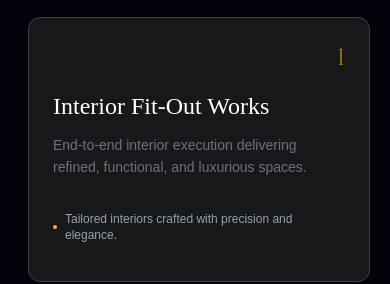
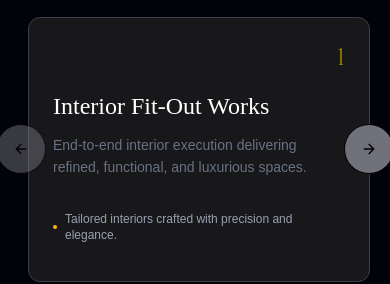
Before and after one commit to 1nsane-in/karrardesign, a React (Vite) app: page / in a window 390 px wide. Shown: the part 1660-1944 px from the top of the page. Built offline with nearby package versions, Linux system fonts and the light colour scheme; a web font is replaced by a local one.

Commit message:
fix : carousel button in mobile screen

```diff
--- a/src/components/home/Services.jsx
+++ b/src/components/home/Services.jsx
@@ -99,8 +99,10 @@ const Services = memo(() => {
               </CarouselItem>
             ))}
           </CarouselContent>
-          <CarouselPrevious className={"bg-zinc-500"} />
-          <CarouselNext className={"bg-zinc-500"} />
+          <CarouselPrevious
+            className={"bg-zinc-500 ml-7 size-[50px] md:-ml-5"}
+          />
+          <CarouselNext className={"bg-zinc-500 mr-7 size-[50px] md:-mr-7"} />
         </Carousel>
 
         {/* Bottom CTA */}
--- a/src/pages/Home.jsx
+++ b/src/pages/Home.jsx
@@ -3,7 +3,7 @@ import Hero from "../components/home/Hero";
 import NoiseOverlay from "../components/common/NoiseOverlay";
 import ScrollIndicator from "../components/common/ScrollIndicator";
 import SectionLoader from "../components/common/SectionLoader";
-import SplashLogo from "../components/common/SplashLogo";
+// import SplashLogo from "../components/common/SplashLogo";
 
 // Lazy load components that are below the fold
 const Description = lazy(() => import("../components/home/Description"));
```
